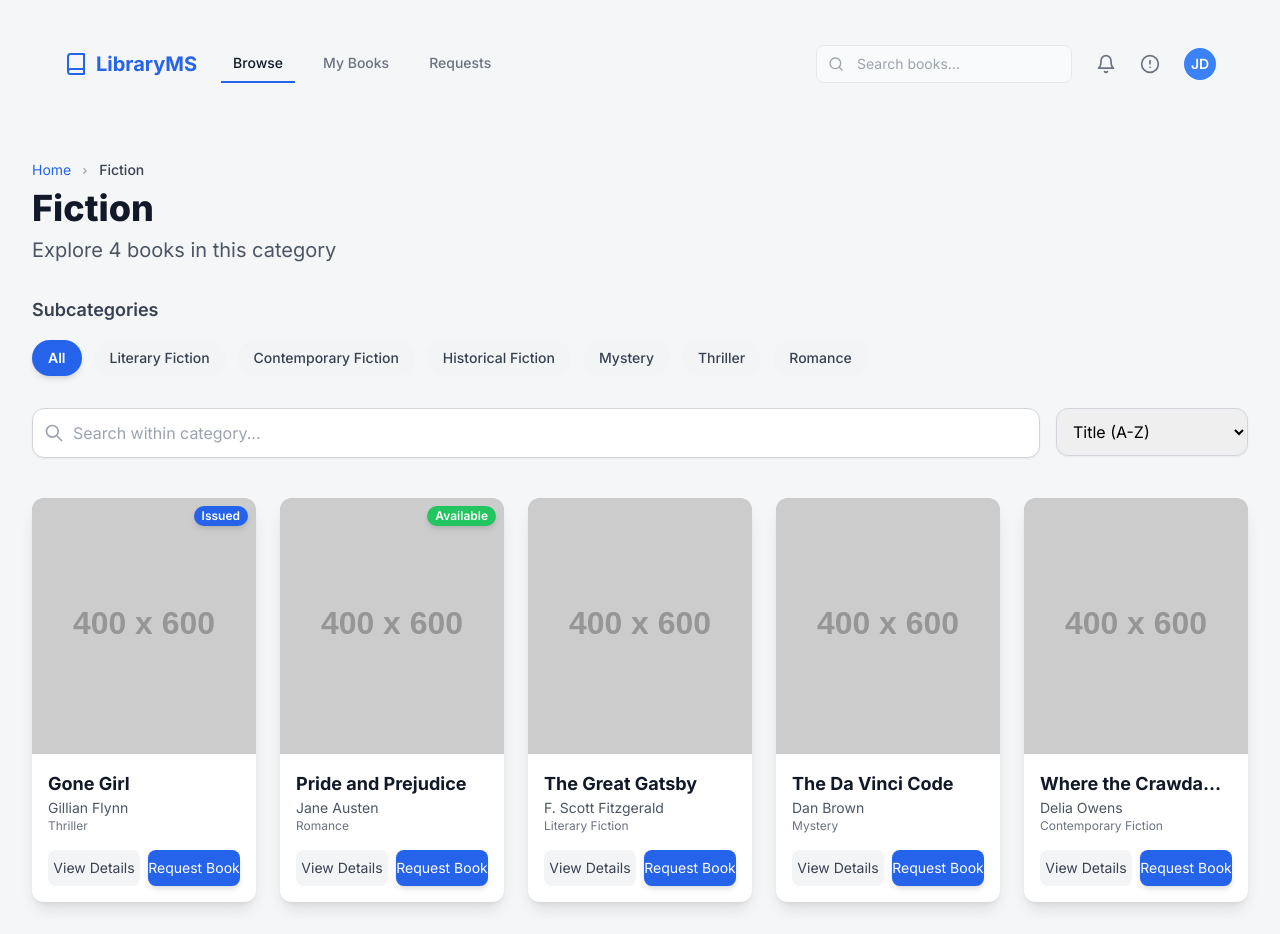
After one commit to ShreyanshPadhiyar10/django-lms, a Django app: page /browse in a window 1280 px wide. The commit adds this page. Run offline with Django 4.2, Linux system fonts and the light colour scheme; grey boxes labelled with a size stand in for pictures from a placeholder-image service; some libraries are stand-ins or nearby versions.

Commit message:
add all pages

```diff
--- a/LMS/urls.py
+++ b/LMS/urls.py
@@ -31,4 +31,6 @@ urlpatterns = [
     path('user_dashboard', views.userDashboard, name='userDashboard'),
     path('my_books', views.myBooks, name='myBooks'),
     path('my_requests', views.myRequests, name='myRequests'),
+    path('browse', views.browse, name='browse'),
+    path('details', views.details, name='details'),
 ]
--- a/LMS/views.py
+++ b/LMS/views.py
@@ -28,8 +28,14 @@ def settings(request):
 def userDashboard(request):
     return render(request, 'users/dashboard.html')
 
+def browse(request):
+    return render(request, 'users/browse.html')
+
 def myBooks(request):
     return render(request, 'users/books.html')
 
 def myRequests(request):
     return render(request, 'users/requests.html')
+
+def details(request):
+    return render(request, 'users/details.html')
--- a/templates/includes/header.html
+++ b/templates/includes/header.html
@@ -30,7 +30,7 @@
                 <!-- Desktop Nav Links -->
                 <div class="hidden md:ml-6 md:flex md:space-x-4">
                     <a
-                        href="#"
+                        href="{% url 'browse' %}"
                         class="text-gray-900 border-b-2 border-blue-600 px-3 py-2 font-medium text-sm transition duration-150"
                         >Browse</a
                     >
--- /dev/null
+++ b/templates/users/browse.html
@@ -0,0 +1,355 @@
+{% include "index.html" %}
+
+{% block content %}
+
+<main class="max-w-7xl mx-auto px-4 sm:px-6 lg:px-8 py-8">
+    <nav class="text-sm text-gray-500 mb-2" aria-label="Breadcrumb">
+        <ol class="list-none p-0 inline-flex">
+            <li class="flex items-center">
+                <a
+                    href="#"
+                    class="text-blue-600 hover:text-blue-800 transition duration-150"
+                    >Home</a
+                >
+                <svg
+                    class="fill-current w-3 h-3 mx-2 text-gray-400"
+                    xmlns="http://www.w3.org/2000/svg"
+                    viewBox="0 0 20 20"
+                >
+                    <path
+                        d="M7.293 14.707l3.293-3.293-3.293-3.293a1 1 0 111.414-1.414l4 4a1 1 0 010 1.414l-4 4a1 1 0 01-1.414-1.414z"
+                    />
+                </svg>
+            </li>
+            <li class="text-gray-700 font-medium">Fiction</li>
+        </ol>
+    </nav>
+
+    <!-- Category Header -->
+    <header class="mb-8">
+        <h1 class="text-4xl font-extrabold text-gray-900 mb-2">Fiction</h1>
+        <p class="text-xl text-gray-600">Explore 4 books in this category</p>
+    </header>
+
+    <!-- Subcategory Tabs -->
+    <h2 class="text-lg font-semibold text-gray-700 mb-4">Subcategories</h2>
+    <div class="flex flex-wrap gap-3 mb-8">
+        <button
+            id="tab-all"
+            onclick="filterSubcategory('all')"
+            class="subcategory-tab py-2 px-4 text-sm font-semibold rounded-full bg-blue-600 text-white shadow-md hover:bg-blue-700 transition duration-200"
+        >
+            All
+        </button>
+        <button
+            id="tab-literary"
+            onclick="filterSubcategory('literary')"
+            class="subcategory-tab py-2 px-4 text-sm font-medium rounded-full bg-gray-100 text-gray-700 hover:bg-gray-200 transition duration-200"
+        >
+            Literary Fiction
+        </button>
+        <button
+            id="tab-contemporary"
+            onclick="filterSubcategory('contemporary')"
+            class="subcategory-tab py-2 px-4 text-sm font-medium rounded-full bg-gray-100 text-gray-700 hover:bg-gray-200 transition duration-200"
+        >
+            Contemporary Fiction
+        </button>
+        <button
+            id="tab-historical"
+            onclick="filterSubcategory('historical')"
+            class="subcategory-tab py-2 px-4 text-sm font-medium rounded-full bg-gray-100 text-gray-700 hover:bg-gray-200 transition duration-200"
+        >
+            Historical Fiction
+        </button>
+        <button
+            id="tab-mystery"
+            onclick="filterSubcategory('mystery')"
+            class="subcategory-tab py-2 px-4 text-sm font-medium rounded-full bg-gray-100 text-gray-700 hover:bg-gray-200 transition duration-200"
+        >
+            Mystery
+        </button>
+        <button
+            id="tab-thriller"
+            onclick="filterSubcategory('thriller')"
+            class="subcategory-tab py-2 px-4 text-sm font-medium rounded-full bg-gray-100 text-gray-700 hover:bg-gray-200 transition duration-200"
+        >
+            Thriller
+        </button>
+        <button
+            id="tab-romance"
+            onclick="filterSubcategory('romance')"
+            class="subcategory-tab py-2 px-4 text-sm font-medium rounded-full bg-gray-100 text-gray-700 hover:bg-gray-200 transition duration-200"
+        >
+            Romance
+        </button>
+    </div>
+
+    <!-- Search and Sort Filters -->
+    <div class="flex flex-col md:flex-row gap-4 mb-10">
+        <div class="relative flex-1">
+            <input
+                type="search"
+                placeholder="Search within category..."
+                class="w-full p-3 pl-10 border border-gray-300 rounded-xl focus:ring-blue-500 focus:border-blue-500 shadow-sm transition duration-150"
+            />
+            <svg
+                class="absolute left-3 top-1/2 transform -translate-y-1/2 w-5 h-5 text-gray-400"
+                fill="none"
+                stroke="currentColor"
+                viewBox="0 0 24 24"
+                xmlns="http://www.w3.org/2000/svg"
+            >
+                <path
+                    stroke-linecap="round"
+                    stroke-linejoin="round"
+                    stroke-width="2"
+                    d="M21 21l-6-6m2-5a7 7 0 11-14 0 7 7 0 0114 0z"
+                ></path>
+            </svg>
+        </div>
+        <div class="w-full md:w-48">
+            <select
+                class="w-full p-3 border border-gray-300 rounded-xl focus:ring-blue-500 focus:border-blue-500 shadow-sm transition duration-150"
+            >
+                <option>Title (A-Z)</option>
+                <option>Title (Z-A)</option>
+                <option>Newest First</option>
+                <option>Author</option>
+            </select>
+        </div>
+    </div>
+
+    <!-- Book Grid -->
+    <div
+        id="book-grid"
+        class="grid grid-cols-2 sm:grid-cols-3 lg:grid-cols-4 xl:grid-cols-5 gap-6"
+    >
+        <!-- Book Card 1: Gone Girl (Thriller) -->
+        <div
+            class="book-card subcategory-thriller subcategory-all bg-white rounded-xl shadow-lg overflow-hidden hover:shadow-2xl transition duration-300"
+        >
+            <div class="h-64 bg-gray-300 relative">
+                <!-- Placeholder Image - Replace with dynamic image link -->
+                <img
+                    src="https://placehold.co/400x600/6B7280/FFFFFF?text=Gone+Girl"
+                    alt="Gone Girl cover"
+                    class="w-full h-full object-cover"
+                />
+                <span
+                    class="absolute top-2 right-2 bg-blue-600 text-white text-xs font-semibold px-2 py-0.5 rounded-full shadow-md"
+                    >Issued</span
+                >
+            </div>
+            <div class="p-4">
+                <h3 class="text-lg font-bold text-gray-900 truncate">
+                    Gone Girl
+                </h3>
+                <p class="text-sm text-gray-600">Gillian Flynn</p>
+                <p class="text-xs text-gray-500 mb-4">Thriller</p>
+                <div class="flex justify-between space-x-2">
+                    <button
+                        class="flex-1 py-2 text-sm text-gray-700 bg-gray-100 rounded-lg hover:bg-gray-200 transition duration-150"
+                    >
+                        View Details
+                    </button>
+                    <button
+                        class="flex-1 py-2 text-sm bg-blue-600 text-white rounded-lg hover:bg-blue-700 transition duration-150 shadow-md"
+                    >
+                        Request Book
+                    </button>
+                </div>
+            </div>
+        </div>
+
+        <!-- Book Card 2: Pride and Prejudice (Romance, Available) -->
+        <div
+            class="book-card subcategory-romance subcategory-all bg-white rounded-xl shadow-lg overflow-hidden hover:shadow-2xl transition duration-300"
+        >
+            <div class="h-64 bg-gray-300 relative">
+                <!-- Placeholder Image - Replace with dynamic image link -->
+                <img
+                    src="https://placehold.co/400x600/FEE2E2/991B1B?text=Pride+&+Prejudice"
+                    alt="Pride and Prejudice cover"
+                    class="w-full h-full object-cover"
+                />
+                <span
+                    class="absolute top-2 right-2 bg-green-500 text-white text-xs font-semibold px-2 py-0.5 rounded-full shadow-md"
+                    >Available</span
+                >
+            </div>
+            <div class="p-4">
+                <h3 class="text-lg font-bold text-gray-900 truncate">
+                    Pride and Prejudice
+                </h3>
+                <p class="text-sm text-gray-600">Jane Austen</p>
+                <p class="text-xs text-gray-500 mb-4">Romance</p>
+                <div class="flex justify-between space-x-2">
+                    <button
+                        class="flex-1 py-2 text-sm text-gray-700 bg-gray-100 rounded-lg hover:bg-gray-200 transition duration-150"
+                    >
+                        View Details
+                    </button>
+                    <button
+                        class="flex-1 py-2 text-sm bg-blue-600 text-white rounded-lg hover:bg-blue-700 transition duration-150 shadow-md"
+                    >
+                        Request Book
+                    </button>
+                </div>
+            </div>
+        </div>
+
+        <!-- Book Card 3: The Great Gatsby (Literary) -->
+        <div
+            class="book-card subcategory-literary subcategory-all bg-white rounded-xl shadow-lg overflow-hidden hover:shadow-2xl transition duration-300"
+        >
+            <div class="h-64 bg-gray-300 relative">
+                <!-- Placeholder Image - Replace with dynamic image link -->
+                <img
+                    src="https://placehold.co/400x600/1F2937/FFFFFF?text=The+Great+Gatsby"
+                    alt="The Great Gatsby cover"
+                    class="w-full h-full object-cover"
+                />
+            </div>
+            <div class="p-4">
+                <h3 class="text-lg font-bold text-gray-900 truncate">
+                    The Great Gatsby
+                </h3>
+                <p class="text-sm text-gray-600">F. Scott Fitzgerald</p>
+                <p class="text-xs text-gray-500 mb-4">Literary Fiction</p>
+                <div class="flex justify-between space-x-2">
+                    <button
+                        class="flex-1 py-2 text-sm text-gray-700 bg-gray-100 rounded-lg hover:bg-gray-200 transition duration-150"
+                    >
+                        View Details
+                    </button>
+                    <button
+                        class="flex-1 py-2 text-sm bg-blue-600 text-white rounded-lg hover:bg-blue-700 transition duration-150 shadow-md"
+                    >
+                        Request Book
+                    </button>
+                </div>
+            </div>
+        </div>
+
+        <!-- Book Card 4: The Da Vinci Code (Mystery) -->
+        <div
+            class="book-card subcategory-mystery subcategory-all bg-white rounded-xl shadow-lg overflow-hidden hover:shadow-2xl transition duration-300"
+        >
+            <div class="h-64 bg-gray-300 relative">
+                <!-- Placeholder Image - Replace with dynamic image link -->
+                <img
+                    src="https://placehold.co/400x600/374151/FFFFFF?text=The+Da+Vinci+Code"
+                    alt="The Da Vinci Code cover"
+                    class="w-full h-full object-cover"
+                />
+            </div>
+            <div class="p-4">
+                <h3 class="text-lg font-bold text-gray-900 truncate">
+                    The Da Vinci Code
+                </h3>
+                <p class="text-sm text-gray-600">Dan Brown</p>
+                <p class="text-xs text-gray-500 mb-4">Mystery</p>
+                <div class="flex justify-between space-x-2">
+                    <button
+                        class="flex-1 py-2 text-sm text-gray-700 bg-gray-100 rounded-lg hover:bg-gray-200 transition duration-150"
+                    >
+                        View Details
+                    </button>
+                    <button
+                        class="flex-1 py-2 text-sm bg-blue-600 text-white rounded-lg hover:bg-blue-700 transition duration-150 shadow-md"
+                    >
+                        Request Book
+                    </button>
+                </div>
+            </div>
+        </div>
+
+        <!-- Book Card 5: Where the Crawdads Sing (Contemporary) -->
+        <div
+            class="book-card subcategory-contemporary subcategory-all bg-white rounded-xl shadow-lg overflow-hidden hover:shadow-2xl transition duration-300"
+        >
+            <div class="h-64 bg-gray-300 relative">
+                <!-- Placeholder Image - Replace with dynamic image link -->
+                <img
+                    src="https://placehold.co/400x600/D1D5DB/4B5563?text=Crawdads+Sing"
+                    alt="Where the Crawdads Sing cover"
+                    class="w-full h-full object-cover"
+                />
+            </div>
+            <div class="p-4">
+                <h3 class="text-lg font-bold text-gray-900 truncate">
+                    Where the Crawdads Sing
+                </h3>
+                <p class="text-sm text-gray-600">Delia Owens</p>
+                <p class="text-xs text-gray-500 mb-4">Contemporary Fiction</p>
+                <div class="flex justify-between space-x-2">
+                    <button
+                        class="flex-1 py-2 text-sm text-gray-700 bg-gray-100 rounded-lg hover:bg-gray-200 transition duration-150"
+                    >
+                        View Details
+                    </button>
+                    <button
+                        class="flex-1 py-2 text-sm bg-blue-600 text-white rounded-lg hover:bg-blue-700 transition duration-150 shadow-md"
+                    >
+                        Request Book
+                    </button>
+                </div>
+            </div>
+        </div>
+    </div>
+
+    <!-- JavaScript for Subcategory Filtering -->
+    <script>
+        /**
+         * Filters the book grid based on the selected subcategory.
+         * @param {string} category - The class name of the books to show (e.g., 'all', 'mystery').
+         */
+        function filterSubcategory(category) {
+            // Update active button state
+            document.querySelectorAll(".subcategory-tab").forEach((btn) => {
+                btn.classList.remove(
+                    "bg-blue-600",
+                    "text-white",
+                    "font-semibold"
+                );
+                btn.classList.add(
+                    "bg-gray-100",
+                    "text-gray-700",
+                    "font-medium"
+                );
+            });
+
+            const activeTabButton = document.getElementById(`tab-${category}`);
+            if (activeTabButton) {
+                activeTabButton.classList.add(
+                    "bg-blue-600",
+                    "text-white",
+                    "font-semibold"
+                );
+                activeTabButton.classList.remove(
+                    "bg-gray-100",
+                    "text-gray-700",
+                    "font-medium"
+                );
+            }
+
+            // Filter books
+            document.querySelectorAll(".book-card").forEach((card) => {
+                if (
+                    category === "all" ||
+                    card.classList.contains(`subcategory-${category}`)
+                ) {
+                    card.classList.remove("hidden");
+                } else {
+                    card.classList.add("hidden");
+                }
+            });
+        }
+
+        // Initialize to show the 'all' category on load
+        window.onload = () => filterSubcategory("all");
+    </script>
+</main>
+
+{% endblock %}
```
Also changed, not shown: templates/users/details.html (added, +268 -0 lines), db.sqlite3, theme/static/css/dist/styles.css.
